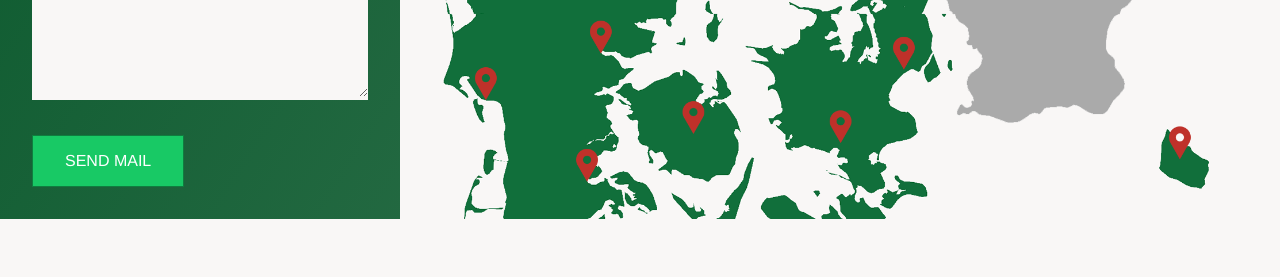
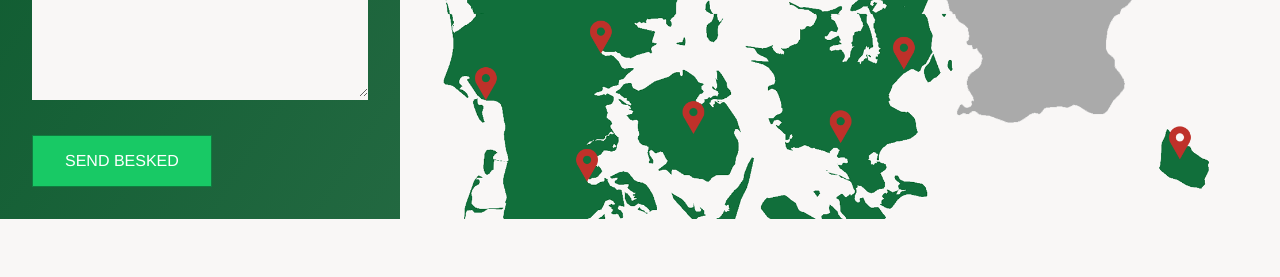
Before and after one commit to klementj/AspIT-website-scss, a plain HTML site: page index.html in a window 1280 px wide. Shown: the part 3240-3517 px from the top of the page. Drawn offline with Linux system fonts and the light colour scheme.

Commit message:
Changed text on send mail button

```diff
--- a/index.html
+++ b/index.html
@@ -178,7 +178,7 @@
                 </div>
 
                 <div class="form__group">
-                    <button class="btn">Send mail</button>
+                    <button class="btn">Send besked</button>
                 </div>
             </form>
         </div>
```
